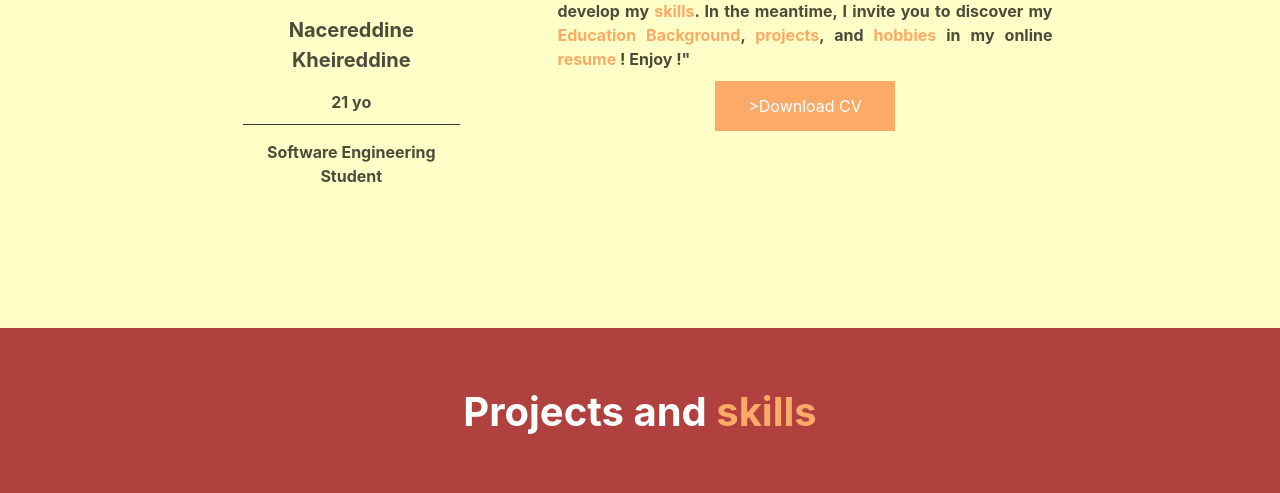
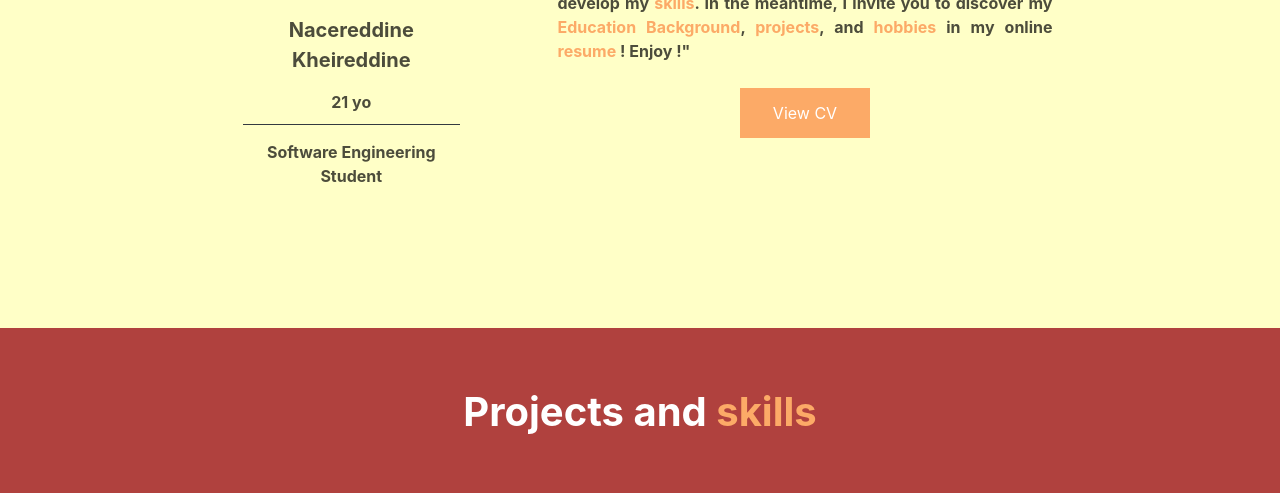
Before and after one commit to Nacer-eddine1/nacerddine.github.io, a plain HTML site: page index.html in a window 1280 px wide. Shown: the part 914-1407 px from the top of the page. Drawn offline with nearby package versions, Linux system fonts and the light colour scheme; no server answers.

Commit message:
update View CV button

```diff
--- a/index.html
+++ b/index.html
@@ -93,7 +93,8 @@
                                     <blockquote>
                                         <p class="text-justify f-medium">"Hi ! I’m Nacereddine and I’m currently a student at <span class="sandy-brown ">SUPEMIR</span> School Morocco,  a <span class="sandy-brown ">computer sciences school</span>. I am always searching for <span class="sandy-brown ">stimulating</span> and <span class="sandy-brown ">exciting</span> projects that allow me to develop my <span class="sandy-brown ">skills</span>. In the meantime, I invite you to discover my <span class="sandy-brown ">Education Background</span>, <span class="sandy-brown ">projects</span>, and <span class="sandy-brown ">hobbies</span> in my online <span class="sandy-brown ">resume</span> ! Enjoy !"</p>
                                     </blockquote>
-                                    <a href="./Resume/Nacereddine Kheireddine Resume.pdf" download><button class="btn btn-primary">>Download CV</button></a>
+                                    </br>
+                                    <a href="./Resume/Nacereddine Kheireddine Resume.pdf" target="_blank"><button class="btn btn-primary">View CV</button></a>
                                 </div>
                             </div>
                         </section>
```
